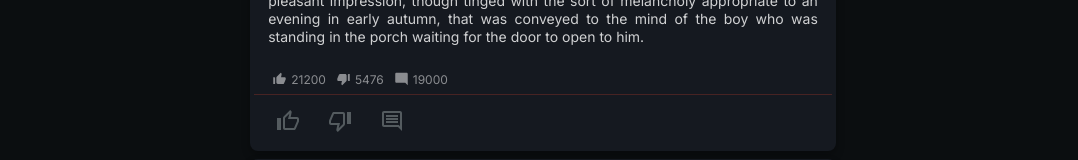
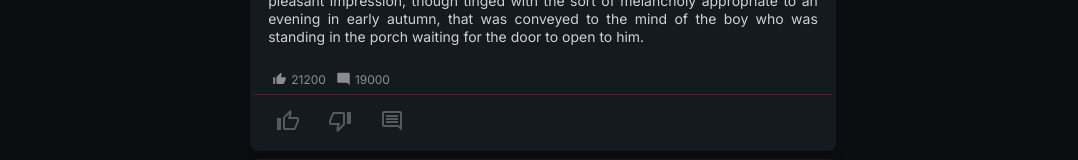
Before and after one commit to resqiar/dikenang, a Next.js app in the folder dikweb/: page / in a window 1280 px wide. Shown: the part 638-798 px from the top of the page, without its empty margins (97-1175 px from the left). Built offline with nearby package versions, Linux system fonts and the light colour scheme.

Commit message:
fix(FeedPost): remove downvote sum as it should not be displayed

```diff
--- a/dikweb/components/feed/FeedPost.tsx
+++ b/dikweb/components/feed/FeedPost.tsx
@@ -4,7 +4,6 @@ import styled from 'styled-components'
 import Icons from '../icons/Icons'
 
 import ThumbUpAltIcon from '@material-ui/icons/ThumbUpAlt'
-import ThumbDownAltIcon from '@material-ui/icons/ThumbDownAlt'
 import ThumbUpIconOutlined from '@material-ui/icons/ThumbUpOutlined'
 import ThumbDownIconOutlined from '@material-ui/icons/ThumbDownOutlined'
 import InsertCommentOutlinedIcon from '@material-ui/icons/InsertCommentOutlined'
@@ -28,7 +27,6 @@ export default function FeedPost({
 	caption,
 	imageSrc,
 	upSum,
-	downSum,
 	commentSum,
 }: Props) {
 	return (
@@ -80,19 +78,6 @@ export default function FeedPost({
 							}}
 						/>
 						<VotesAltText>{upSum}</VotesAltText>
-					</VotesWrapper>
-
-					<VotesWrapper>
-						{/* Down votes */}
-						<ThumbDownAltIcon
-							style={{
-								color: 'var(--font-white-500)',
-								width: '15px',
-								height: '18px',
-								border: 'none',
-							}}
-						/>
-						<VotesAltText>{downSum}</VotesAltText>
 					</VotesWrapper>
 
 					<VotesWrapper>
```
